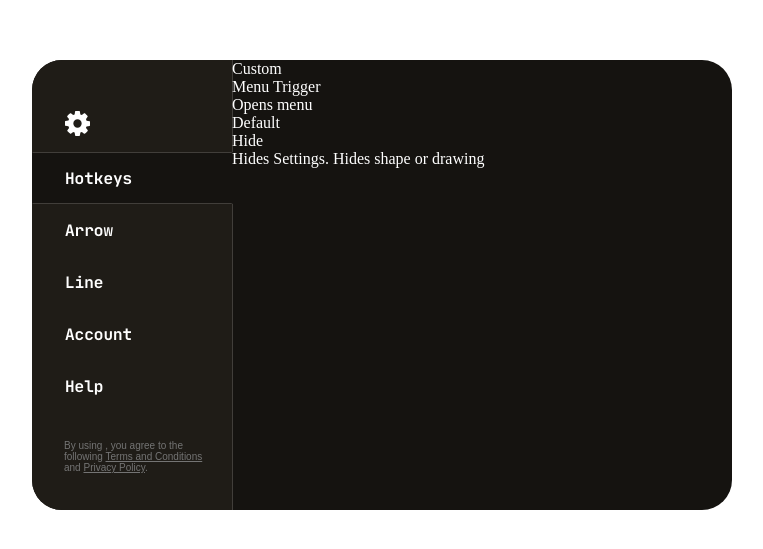
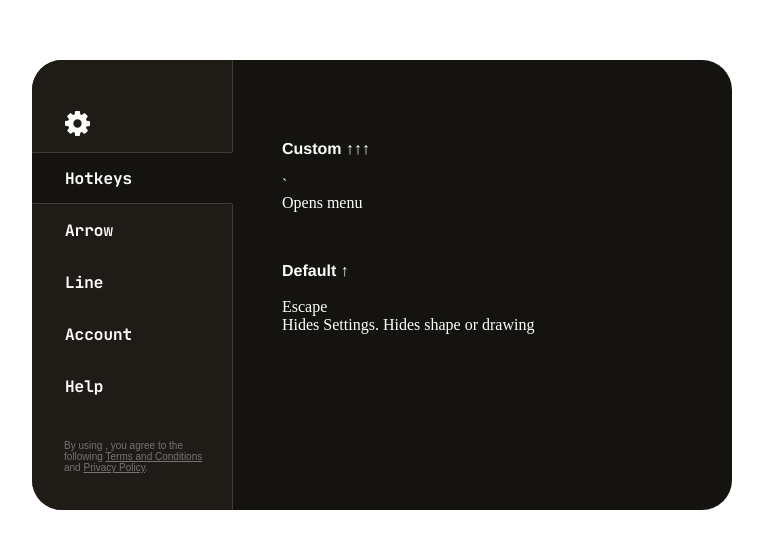
Before and after one commit to jaygraygray/annotate, a React app: page / in a window 1280 px wide. Shown: the part 115-664 px from the top of the page, without its empty margins (258-1021 px from the left). Built offline with nearby package versions, Linux system fonts and the light colour scheme; a web font is replaced by a local one.

Commit message:
add transform labels to hotkeys

```diff
--- a/src/app/App.styles.tsx
+++ b/src/app/App.styles.tsx
@@ -2,6 +2,7 @@
 import { createGlobalStyle } from "styled-components";
 import JetBrainsBold from "../assets/fonts/JetBrainsBold.ttf";
 import Liberation from "../assets/fonts/LiberationSans-Regular.ttf";
+import LiberationBold from "../assets/fonts/LiberationSans-Bold.ttf";
 
 export const GlobalStyle = createGlobalStyle`
 
@@ -17,4 +18,9 @@ export const GlobalStyle = createGlobalStyle`
     font-style: normal;
   }
 
+  @font-face {
+    font-family: 'Liberation bold';
+    src: url(${LiberationBold});
+  }
+
 `
--- a/src/app/components/Settings/Content/Hotkeys/Hotkeys.style.ts
+++ b/src/app/components/Settings/Content/Hotkeys/Hotkeys.style.ts
@@ -0,0 +1,16 @@
+import styled from "styled-components";
+
+export const Container = styled.div`
+  padding: 80px 50px;
+  overflow-x: none;
+  overflow-y: auto;
+`
+
+export const Section = styled.div`
+  padding-bottom: 50px;
+  span {
+    display: block;
+    font-family: "Liberation bold";
+    padding-bottom: 18px;
+  }
+`
--- a/src/app/components/Settings/Content/Hotkeys/Hotkeys.tsx
+++ b/src/app/components/Settings/Content/Hotkeys/Hotkeys.tsx
@@ -1,5 +1,6 @@
 import React from "react";
 import { defaultHotkeys, CUSTOM, DEFAULT } from "../../../../hotkeys"
+import * as Style from "./Hotkeys.style";
 
 const customHotkeys = defaultHotkeys.filter(({ type }) => type === CUSTOM);
 const defaults = defaultHotkeys.filter(({ type }) => type === DEFAULT)
@@ -8,8 +9,37 @@ const Description = ({ children }) => <div>{children}</div>
 
 const Triggers = ({ children }) => <div>{children}</div>
 
+type TransformKey = {
+  key: string;
+  transform: string;
+}
+console.log(process)
+const keyLabelsToTransform: TransformKey[] = [
+  { key: "Shift", transform: "SH" },
+  { key: "CapsLock", transform: "CAPS" },
+  { key: "Enter", transform: "ENT" },
+  { key: "ArrowUp", transform: "↑" },
+  { key: "ArrowDown", transform: "↓" },
+  { key: "ArrowLeft", transform: "←" },
+  { key: "ArrowRight", transform: "→" },
+  { key: "Control", transform: "CTRL" },
+  { key: "Meta", transform: "" }, // ruh roh
+  { key: "ContextMenu", transform: "CTX" },
+  { key: "Enter", transform: "ENT" },
+  { key: "Backspace", transform: "BSP" },
+  { key: "PageDown", transform: "PGD" },
+  { key: "PageUp", transform: "PGU" },
+  { key: "End", transform: "END" },
+  { key: "Delete", transform: "DEL" },
+  { key: "Home", transform: "HOM" },
+  { key: "Help", transform: "HLP" },
+];
+
 const HotkeyRow = ({ description, value, label }) => {
+  console.log("value:", keyLabelsToTransform);
   const formattedTrigger = label;
+  // some values need to be modified: i.e. Escape -> esc
+  // or Meta -> OS specific
   return (
     <>
       <Triggers>{formattedTrigger}</Triggers>
@@ -18,28 +48,27 @@ const HotkeyRow = ({ description, value, label }) => {
   )
 }
 
-
-console.log(">>customHotkeys", customHotkeys);
-console.log(">>defaults", defaults);
 export const Hotkeys = () => (
-  <div>
-    <div>
-      Custom <br />
+  <Style.Container>
+    <Style.Section>
+      <span>Custom &uarr;&uarr;&uarr;</span>
       {customHotkeys.map(({ description, value, label }) =>
         <HotkeyRow
           description={description}
           value={value}
-          label={label}
+          label={value}
+          key={label}
         />)}
-    </div>
-    <div>
-      Default <br />
+    </Style.Section>
+    <Style.Section>
+      <span>Default ↑</span>
       {defaults.map(({ description, value, label }) =>
         <HotkeyRow
           description={description}
           value={value}
-          label={label}
+          label={value}
+          key={label}
         />)}
-    </div>
-  </div>
+    </Style.Section>
+  </Style.Container>
 );
```
